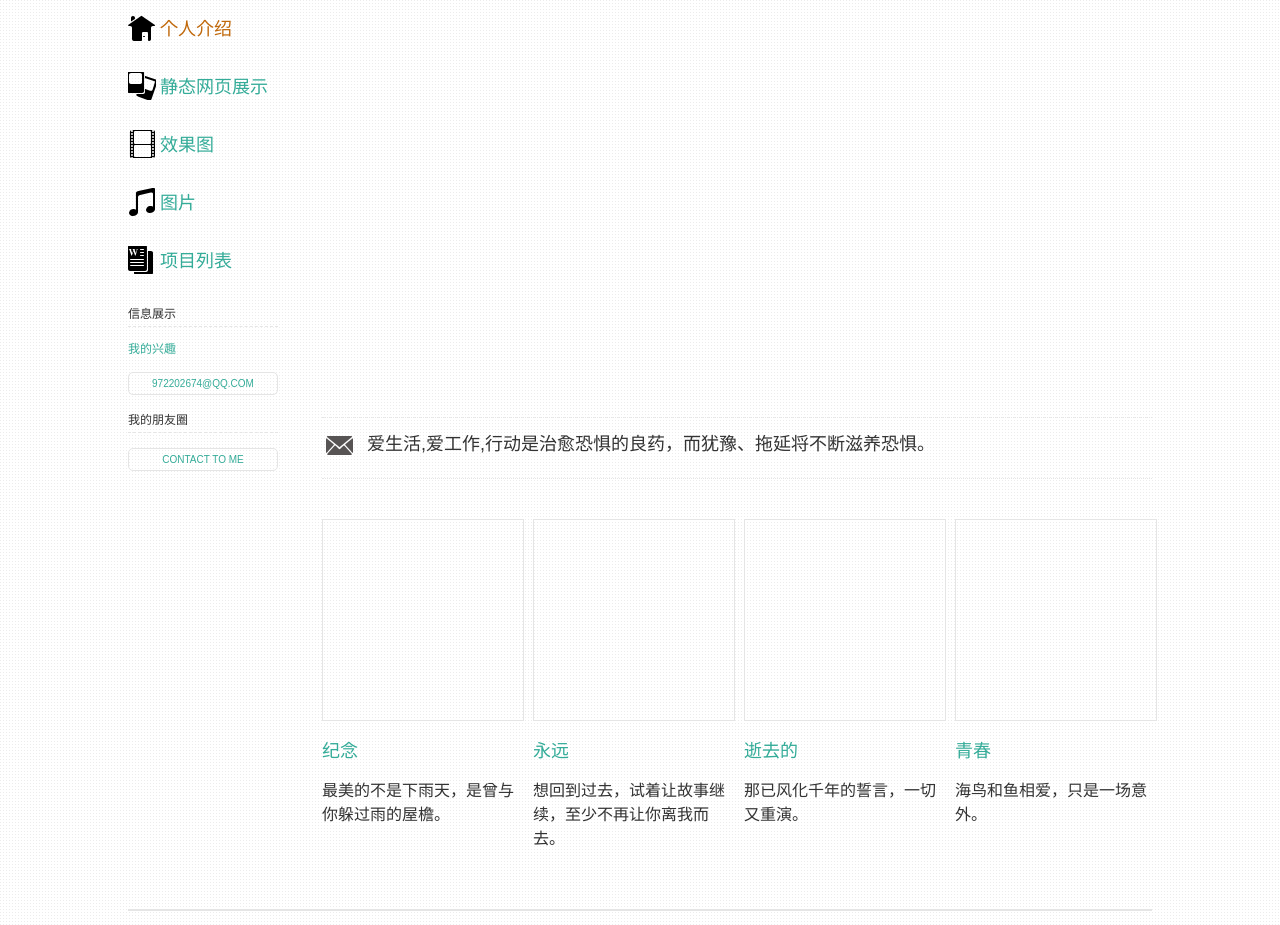
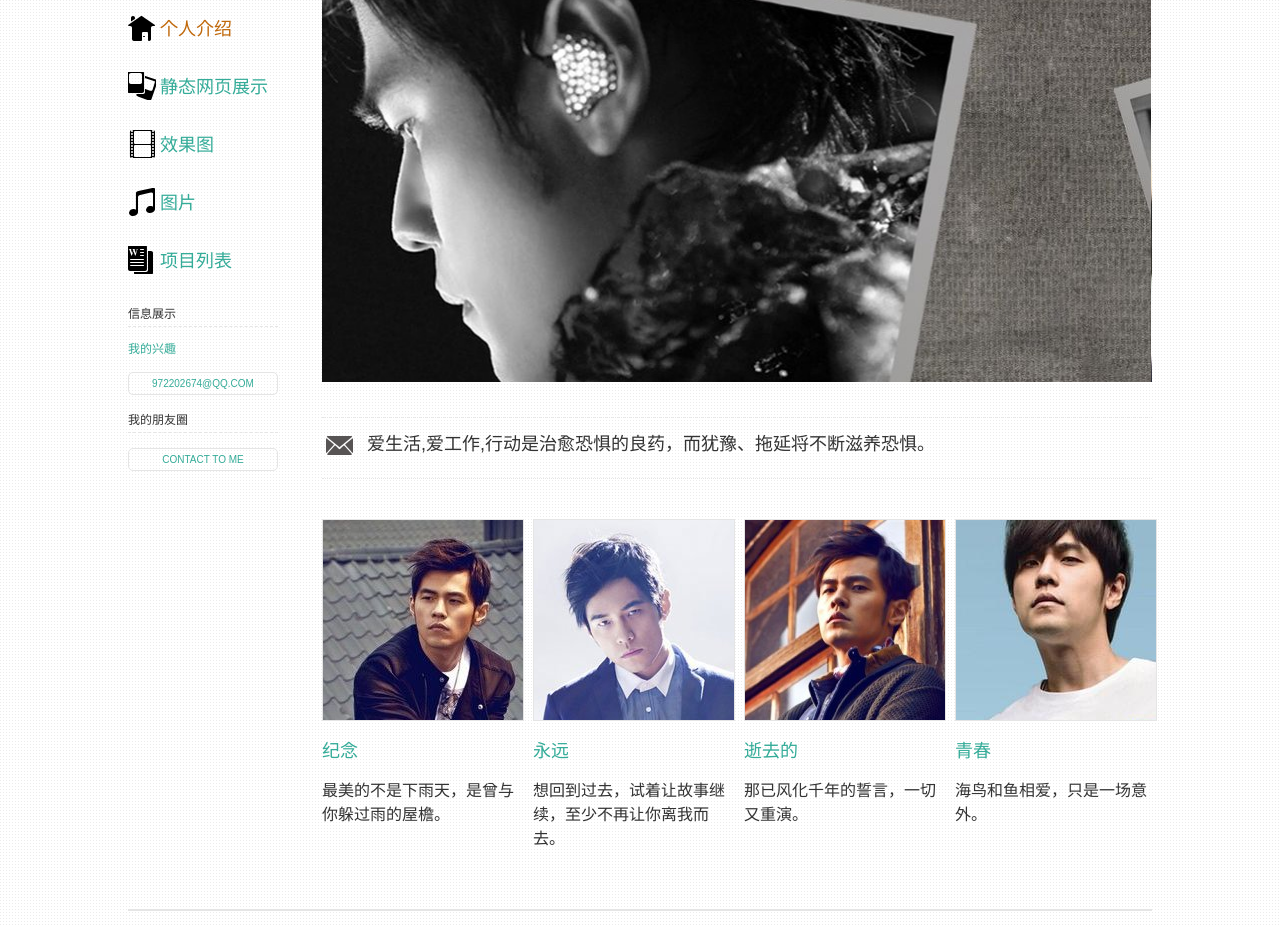
Before and after one commit to skyww/skyww.github.io, a plain HTML site: page index.html in a window 1280 px wide. Shown: the part 186-1111 px from the top of the page. Drawn offline with Linux system fonts and the light colour scheme.

Commit message:
my web html and css update

```diff
--- a/css/style.css
+++ b/css/style.css
@@ -12,8 +12,8 @@ body{
 }
 
 
-.header-image{width:830px;height:518px;position:relative;background:url(file:///C|/Users/ww/Desktop/个人网站/web/images/j1.jpg) no-repeat;}
-.header-image span{position:absolute;background:url(file:///C|/Users/ww/Desktop/个人网站/web/images/j0.jpg) no-repeat;}
+.header-image{width:830px;height:518px;position:relative;background:url(../images/j1.jpg) no-repeat;}
+.header-image span{position:absolute;background:url(../images/j0.jpg) no-repeat;}
 
 .left-content{
 	float: left;
@@ -128,14 +128,14 @@ body{
 .im1{
 	width:200px;
 	height:200px;
-	background:url(file:///C|/Users/ww/Desktop/个人网站/web/images/2.jpg)-100px 0;
+	background:url(../images/2.jpg)-100px 0;
 	border:1px solid #e5e5e5;
 	position:relative;
 	overflow:hidden;
 }
-.im2{background:url(file:///C|/Users/ww/Desktop/个人网站/web/images/7.jpg) -60px 0px;}
-.im3{background:url(file:///C|/Users/ww/Desktop/个人网站/web/images/12.jpg) -150px 0px;}
-.im4{background:url(file:///C|/Users/ww/Desktop/个人网站/web/images/14.jpg) -240px 0px;}
+.im2{background:url(../images/7.jpg) -60px 0px;}
+.im3{background:url(../images/12.jpg) -150px 0px;}
+.im4{background:url(../images/14.jpg) -240px 0px;}
 
 .im1 span{width:100%;height:100%;background:linear-gradient(#0f0,skyblue);position:absolute;left:0;top:0;opacity:0.3;z-index:99;display:none;}
 
--- a/index.html
+++ b/index.html
@@ -6,7 +6,6 @@
 <link href="css/base.css" rel="stylesheet"/>
 <link rel="stylesheet" href="css/reset.css" />
 <link rel="stylesheet" href="css/style.css" />
-<link rel="stylesheet" href="css/style1.css" />
 
 <script src="js/move.js"></script>
 <script src="js/sigle.js"></script>
```
